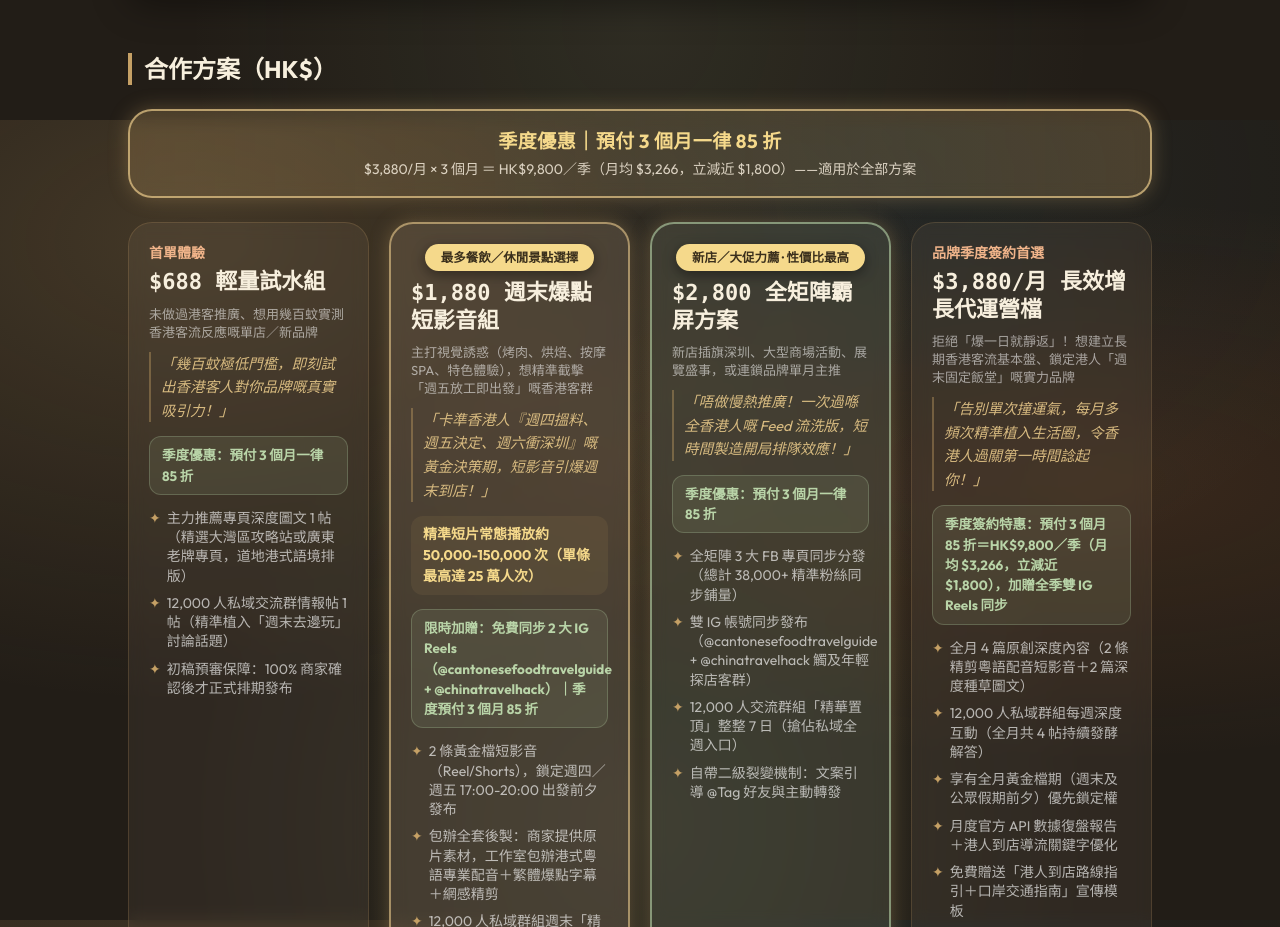
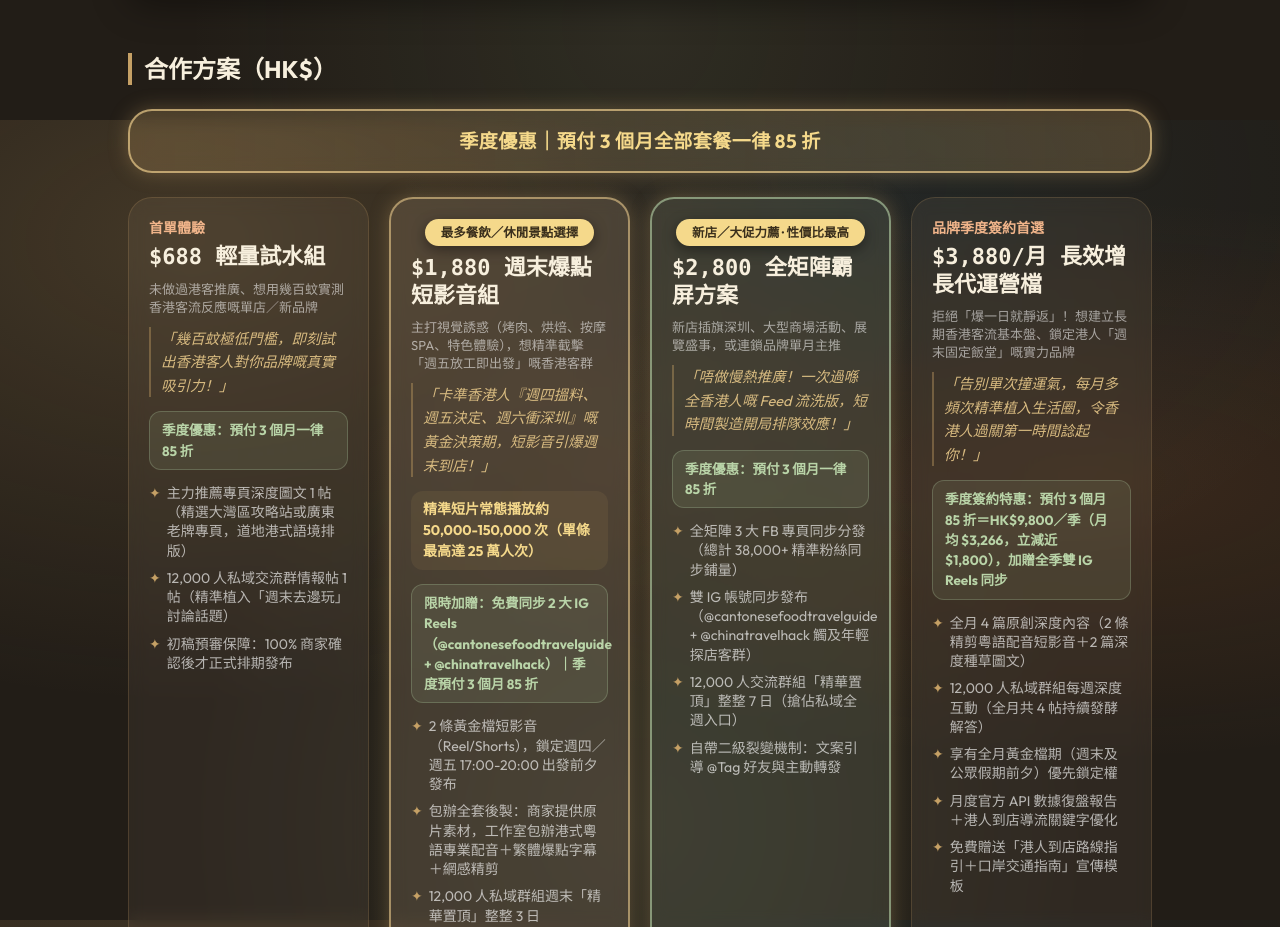
Before and after one commit to zzzzzerozzzz/podcast-web, a Next.js app: page / in a window 1280 px wide. Shown: the part 3080-4007 px from the top of the page. Built offline with nearby package versions, Linux system fonts and the light colour scheme.

Commit message:
季度橫幅改「全部套餐一律85折」＋刪計數sub行

```diff
--- a/app/page.tsx
+++ b/app/page.tsx
@@ -101,8 +101,7 @@ const T = {
       { name: "IG @chinatravelhack", fans: "3,705", note: "中國旅遊影片同步（兩個月 +24%）" },
     ],
     priceTitle: "合作方案（HK$）",
-    qBannerTitle: "季度優惠｜預付 3 個月一律 85 折",
-    qBannerSub: "$3,880/月 × 3 個月 ＝ HK$9,800／季（月均 $3,266，立減近 $1,800）——適用於全部方案",
+    qBannerTitle: "季度優惠｜預付 3 個月全部套餐一律 85 折",
     singleTitle: "單項價目",
     singles: [
       ["專頁圖文帖（1專頁1帖）", "$500-800"],
@@ -287,8 +286,7 @@ const T = {
       { name: "IG @chinatravelhack", fans: "3,705", note: "中国旅游影片同步（两个月 +24%）" },
     ],
     priceTitle: "合作方案（HK$）",
-    qBannerTitle: "季度優惠｜預付 3 個月一律 85 折",
-    qBannerSub: "$3,880/月 × 3 個月 ＝ HK$9,800／季（月均 $3,266，立減近 $1,800）——適用於全部方案",
+    qBannerTitle: "季度優惠｜預付 3 個月全部套餐一律 85 折",
     singleTitle: "单项价目",
     singles: [
       ["专页图文帖（1专页1帖）", "$500-800"],
@@ -646,7 +644,6 @@ export default function Home() {
           <h2 className="text-2xl font-bold pl-3 mb-6 border-l-4 border-[#c5a065] text-[#f7efdd]">{t.priceTitle}</h2>
           <div className="rounded-3xl border-2 border-[#e8c98a]/70 bg-gradient-to-r from-[#c5a065]/25 via-[#e8c98a]/15 to-[#c5a065]/25 backdrop-blur px-6 py-4 mb-6 glow-gold text-center">
             <p className="text-[19px] font-bold text-[#f5d98b] tracking-wide">{t.qBannerTitle}</p>
-            <p className="text-[14px] text-[#f3ead9]/85 mt-1">{t.qBannerSub}</p>
           </div>
           <div className="grid sm:grid-cols-2 xl:grid-cols-4 gap-4 xl:gap-5 mb-6">
             {t.packages.map((p) => {
```
